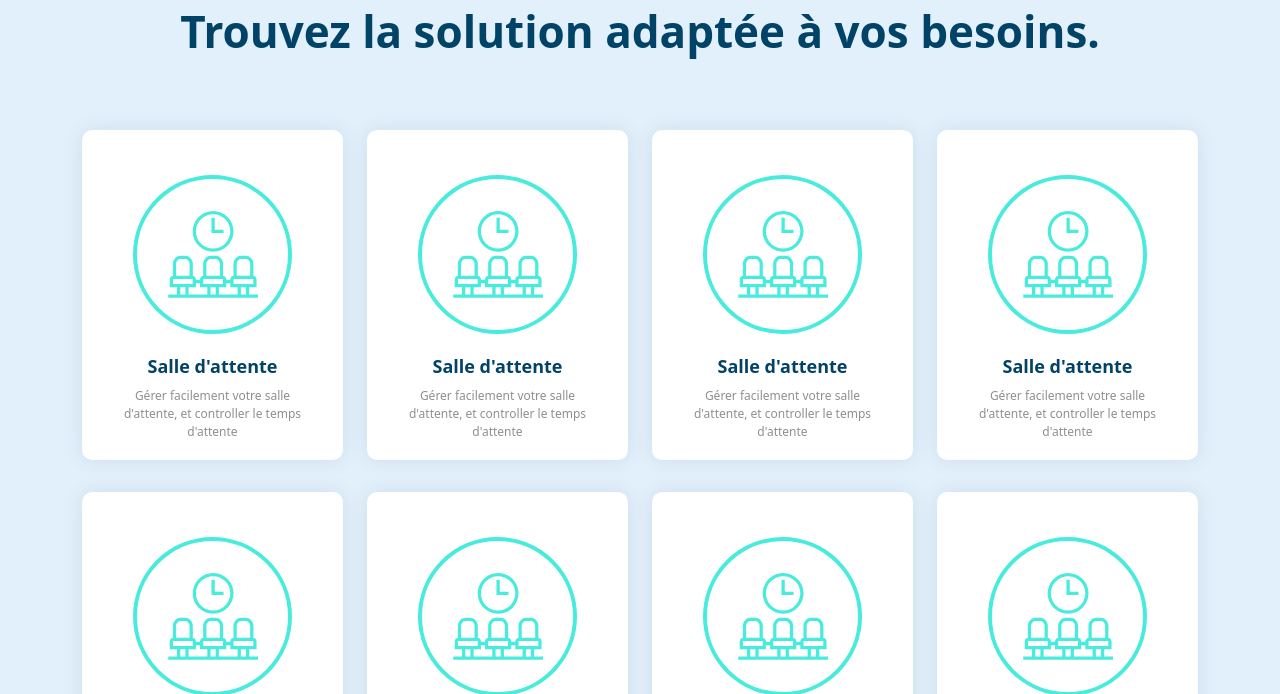
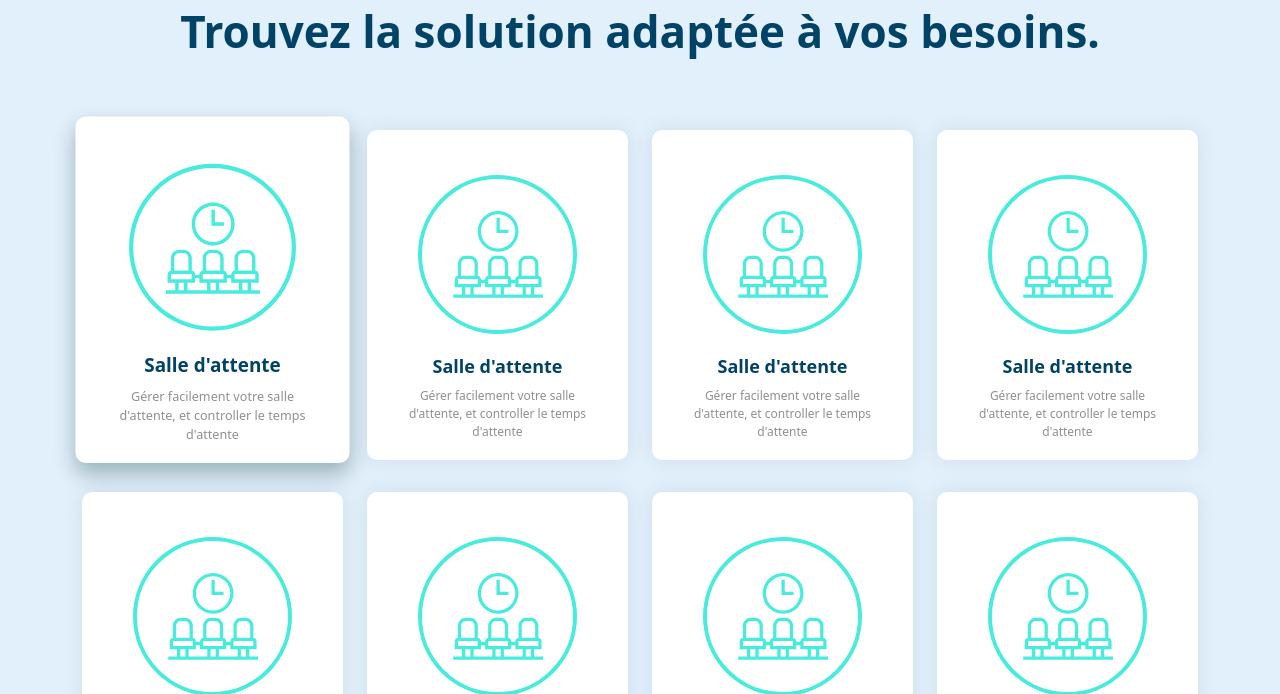
Before and after one commit to TahaZairig/Dentopus, a website built with Vite: page index.html in a window 1280 px wide. In both pictures the pointer is over the element 212 px from the left and 2044 px from the top of the page. Shown: the part 1750-2444 px from the top of the page. Built offline with nearby package versions, Linux system fonts and the light colour scheme.

Commit message:
scale + boxshadow in cards

```diff
--- a/css/style.css
+++ b/css/style.css
@@ -194,6 +194,12 @@ header button:hover {
     background: #fff;
     border-radius: 10px;
     box-shadow: 0px 0px 20px rgba(0, 67, 102, 0.1);
+    transition: all .2s ease-in-out;
+}
+
+.carte:hover {
+    transform: scale(1.05) translateY(-5px);
+    box-shadow: 0px 10px 20px rgba(4, 43, 52, 0.324);
 }
 
 .circle {
```
